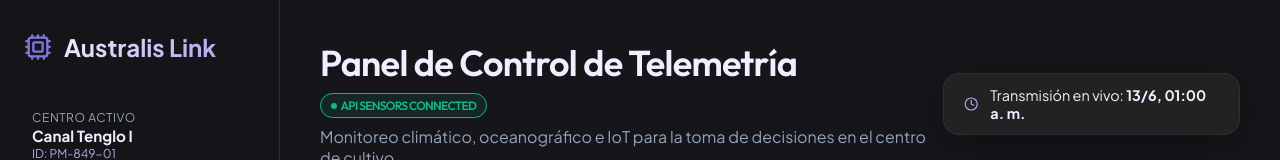
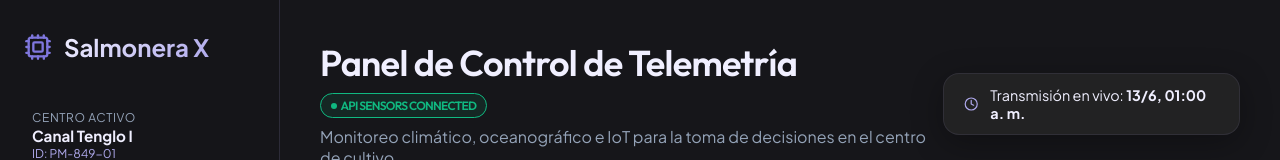
Before and after one commit to barbarapalmamena/Analisis-Pontones, a Next.js app: page / in a window 1280 px wide. Shown: the top 160 px of the page. Built offline with nearby package versions, Linux system fonts and the light colour scheme.

Commit message:
brand: rename app from Australis Link to Salmonera X

```diff
--- a/src/app/page.tsx
+++ b/src/app/page.tsx
@@ -256,7 +256,7 @@ export default function DashboardPage() {
       <aside className="sidebar">
         <div className="logoArea">
           <Cpu size={28} color="#7F77DD" />
-          <span className="logoText">Australis Link</span>
+          <span className="logoText">Salmonera X</span>
         </div>
 
         <div className="sidebarCenterInfo">
@@ -321,7 +321,7 @@ export default function DashboardPage() {
         <div className="mobileTopBar">
           <div className="logoArea">
             <Cpu size={22} color="#7F77DD" />
-            <span className="logoText">Australis Link</span>
+            <span className="logoText">Salmonera X</span>
           </div>
           <span className="mobileCenterBadge">Tenglo I</span>
         </div>
```
